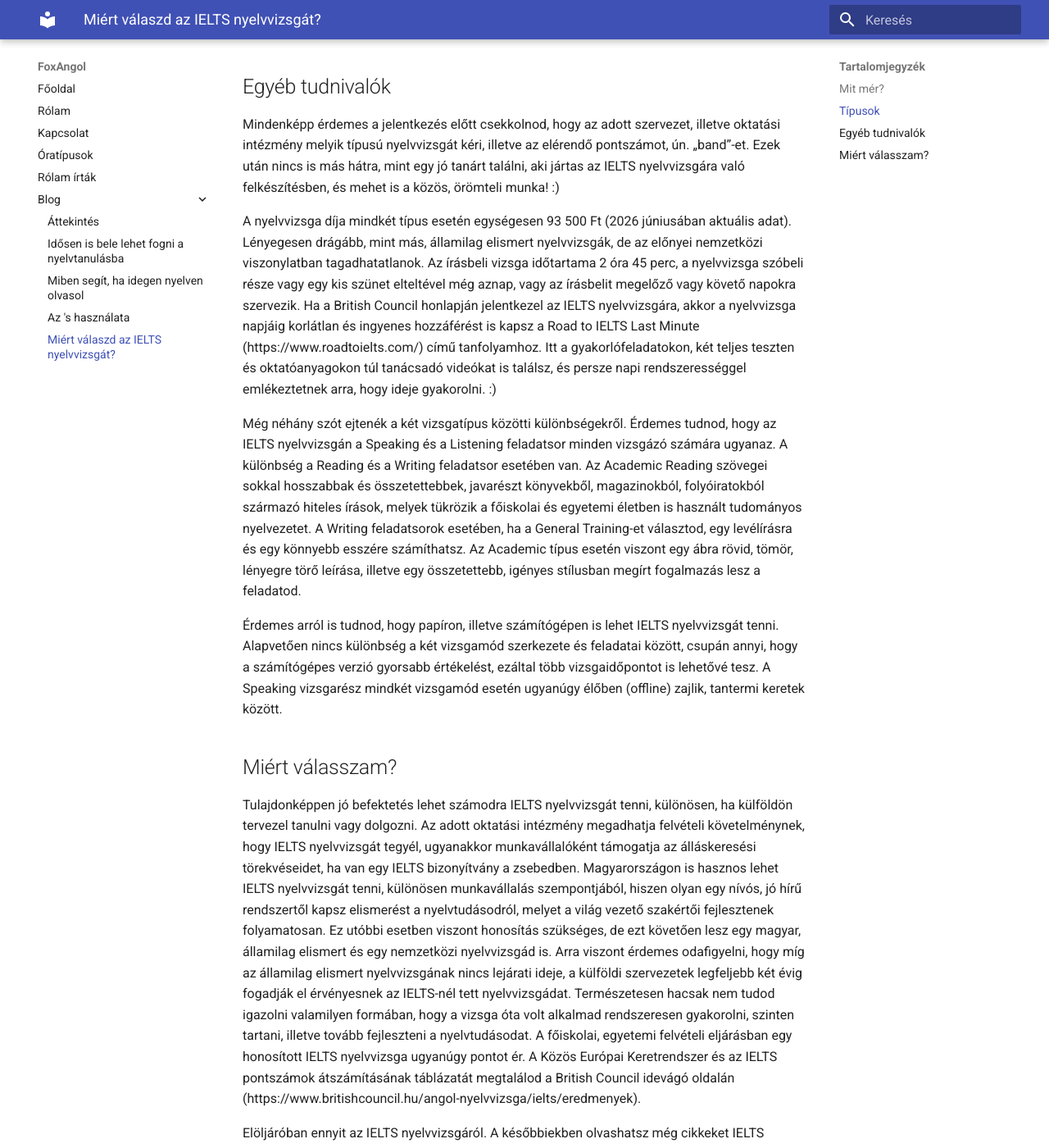
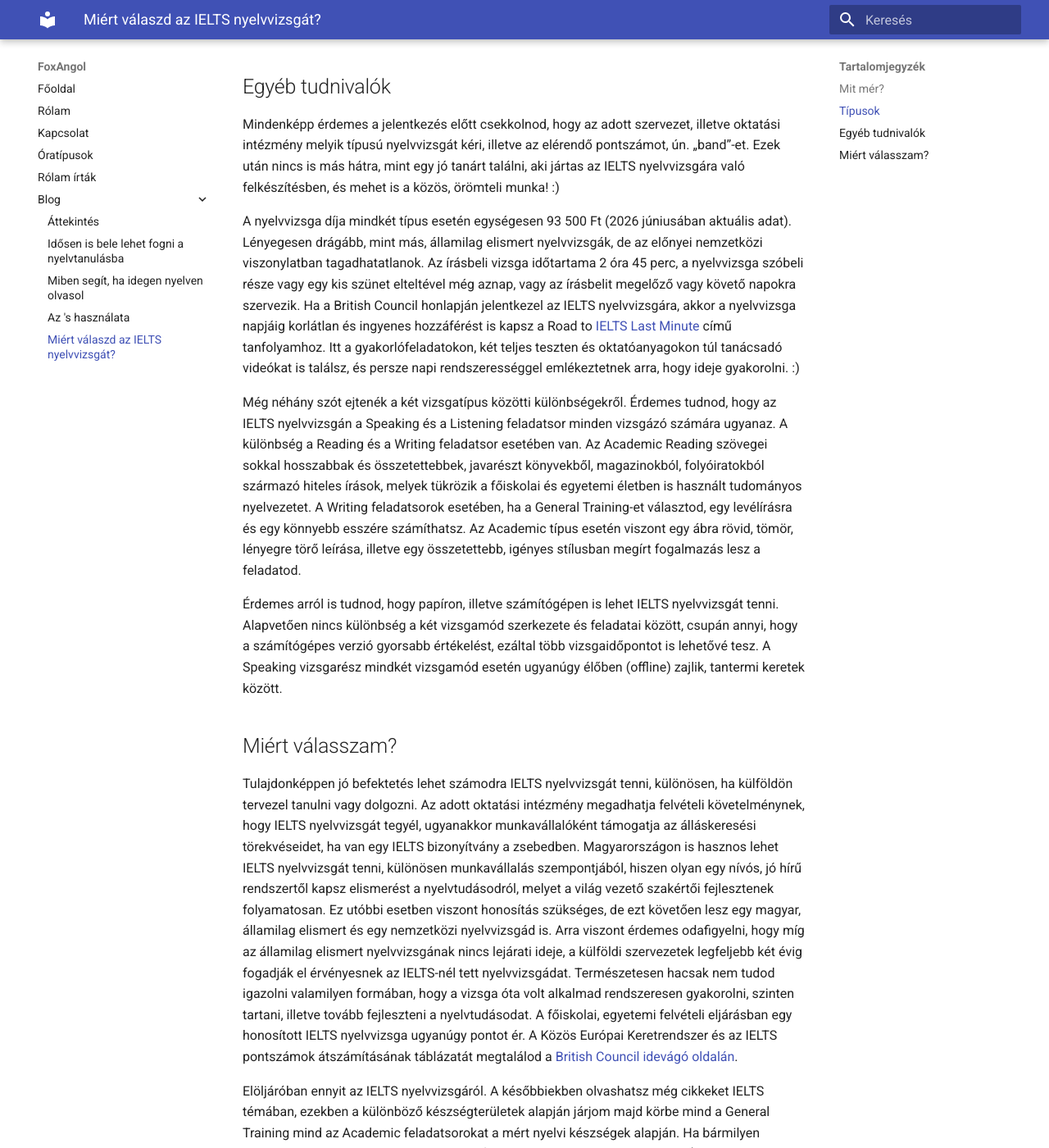
Before and after one commit to nialan/foxangol, an MkDocs documentation site: the page built from docs/blog/posts/ielts.md, in a window 1280 px wide and 1400 px high, scrolled down 1570 px. Shown: the whole window at 82% size. Built offline with MkDocs 1.6.1 and Material for MkDocs 9.7.7, drawn with Linux system fonts in a browser that asks for light colours.

Commit message:
Fix in-text links

```diff
--- a/docs/blog/posts/ielts.md
+++ b/docs/blog/posts/ielts.md
@@ -30,7 +30,7 @@ Az Academic típusban akkor érdemes gondolkodnod, ha egy külföldi felsőoktat
 
 Mindenképp érdemes a jelentkezés előtt csekkolnod, hogy az adott szervezet, illetve oktatási intézmény melyik típusú nyelvvizsgát kéri, illetve az elérendő pontszámot, ún. „band”-et. Ezek után nincs is más hátra, mint egy jó tanárt találni, aki jártas az IELTS nyelvvizsgára való felkészítésben, és mehet is a közös, örömteli munka! :)
 
-A nyelvvizsga díja mindkét típus esetén egységesen 93 500 Ft (2026 júniusában aktuális adat). Lényegesen drágább, mint más, államilag elismert nyelvvizsgák, de az előnyei nemzetközi viszonylatban tagadhatatlanok. Az írásbeli vizsga időtartama 2 óra 45 perc, a nyelvvizsga szóbeli része vagy egy kis szünet elteltével még aznap, vagy az írásbelit megelőző vagy követő napokra szervezik. Ha a British Council honlapján jelentkezel az IELTS nyelvvizsgára, akkor a nyelvvizsga napjáig korlátlan és ingyenes hozzáférést is kapsz a Road to IELTS Last Minute (https://www.roadtoielts.com/) című tanfolyamhoz. Itt a gyakorlófeladatokon, két teljes teszten és oktatóanyagokon túl tanácsadó videókat is találsz, és persze napi rendszerességgel emlékeztetnek arra, hogy ideje gyakorolni. :)
+A nyelvvizsga díja mindkét típus esetén egységesen 93 500 Ft (2026 júniusában aktuális adat). Lényegesen drágább, mint más, államilag elismert nyelvvizsgák, de az előnyei nemzetközi viszonylatban tagadhatatlanok. Az írásbeli vizsga időtartama 2 óra 45 perc, a nyelvvizsga szóbeli része vagy egy kis szünet elteltével még aznap, vagy az írásbelit megelőző vagy követő napokra szervezik. Ha a British Council honlapján jelentkezel az IELTS nyelvvizsgára, akkor a nyelvvizsga napjáig korlátlan és ingyenes hozzáférést is kapsz a Road to [IELTS Last Minute](https://www.roadtoielts.com/) című tanfolyamhoz. Itt a gyakorlófeladatokon, két teljes teszten és oktatóanyagokon túl tanácsadó videókat is találsz, és persze napi rendszerességgel emlékeztetnek arra, hogy ideje gyakorolni. :)
 
 Még néhány szót ejtenék a két vizsgatípus közötti különbségekről. Érdemes tudnod, hogy az IELTS nyelvvizsgán a Speaking és a Listening feladatsor minden vizsgázó számára ugyanaz. A különbség a Reading és a Writing feladatsor esetében van. Az Academic Reading szövegei sokkal hosszabbak és összetettebbek, javarészt könyvekből, magazinokból, folyóiratokból származó hiteles írások, melyek tükrözik a főiskolai és egyetemi életben is használt tudományos nyelvezetet. A Writing feladatsorok esetében, ha a General Training-et választod, egy levélírásra és egy könnyebb esszére számíthatsz. Az Academic típus esetén viszont egy ábra rövid, tömör, lényegre törő leírása, illetve egy összetettebb, igényes stílusban megírt fogalmazás lesz a feladatod.
 
@@ -38,7 +38,7 @@ Még néhány szót ejtenék a két vizsgatípus közötti különbségekről.
 
 ## Miért válasszam?
 
-Tulajdonképpen jó befektetés lehet számodra IELTS nyelvvizsgát tenni, különösen, ha külföldön tervezel tanulni vagy dolgozni. Az adott oktatási intézmény megadhatja felvételi követelménynek, hogy IELTS nyelvvizsgát tegyél, ugyanakkor munkavállalóként támogatja az álláskeresési törekvéseidet, ha van egy IELTS bizonyítvány a zsebedben. Magyarországon is hasznos lehet IELTS nyelvvizsgát tenni, különösen munkavállalás szempontjából, hiszen olyan egy nívós, jó hírű rendszertől kapsz elismerést a nyelvtudásodról, melyet a világ vezető szakértői fejlesztenek folyamatosan. Ez utóbbi esetben viszont honosítás szükséges, de ezt követően lesz egy magyar, államilag elismert és egy nemzetközi nyelvvizsgád is. Arra viszont érdemes odafigyelni, hogy míg az államilag elismert nyelvvizsgának nincs lejárati ideje, a külföldi szervezetek legfeljebb két évig fogadják el érvényesnek az IELTS-nél tett nyelvvizsgádat. Természetesen hacsak nem tudod igazolni valamilyen formában, hogy a vizsga óta volt alkalmad rendszeresen gyakorolni, szinten tartani, illetve tovább fejleszteni a nyelvtudásodat. A főiskolai, egyetemi felvételi eljárásban egy honosított IELTS nyelvvizsga ugyanúgy pontot ér. A Közös Európai Keretrendszer és az IELTS pontszámok átszámításának táblázatát megtalálod a British Council idevágó oldalán (https://www.britishcouncil.hu/angol-nyelvvizsga/ielts/eredmenyek).
+Tulajdonképpen jó befektetés lehet számodra IELTS nyelvvizsgát tenni, különösen, ha külföldön tervezel tanulni vagy dolgozni. Az adott oktatási intézmény megadhatja felvételi követelménynek, hogy IELTS nyelvvizsgát tegyél, ugyanakkor munkavállalóként támogatja az álláskeresési törekvéseidet, ha van egy IELTS bizonyítvány a zsebedben. Magyarországon is hasznos lehet IELTS nyelvvizsgát tenni, különösen munkavállalás szempontjából, hiszen olyan egy nívós, jó hírű rendszertől kapsz elismerést a nyelvtudásodról, melyet a világ vezető szakértői fejlesztenek folyamatosan. Ez utóbbi esetben viszont honosítás szükséges, de ezt követően lesz egy magyar, államilag elismert és egy nemzetközi nyelvvizsgád is. Arra viszont érdemes odafigyelni, hogy míg az államilag elismert nyelvvizsgának nincs lejárati ideje, a külföldi szervezetek legfeljebb két évig fogadják el érvényesnek az IELTS-nél tett nyelvvizsgádat. Természetesen hacsak nem tudod igazolni valamilyen formában, hogy a vizsga óta volt alkalmad rendszeresen gyakorolni, szinten tartani, illetve tovább fejleszteni a nyelvtudásodat. A főiskolai, egyetemi felvételi eljárásban egy honosított IELTS nyelvvizsga ugyanúgy pontot ér. A Közös Európai Keretrendszer és az IELTS pontszámok átszámításának táblázatát megtalálod a [British Council idevágó oldalán](https://www.britishcouncil.hu/angol-nyelvvizsga/ielts/eredmenyek).
 
 Elöljáróban ennyit az IELTS nyelvvizsgáról. A későbbiekben olvashatsz még cikkeket IELTS témában, ezekben a különböző készségterületek alapján járjom majd körbe mind a General Training mind az Academic feladatsorokat a mért nyelvi készségek alapján. Ha bármilyen kérdésed adódna a nyelvvizsgát, illetve a felkészülést illetően, keress bátran. :)
 
```
